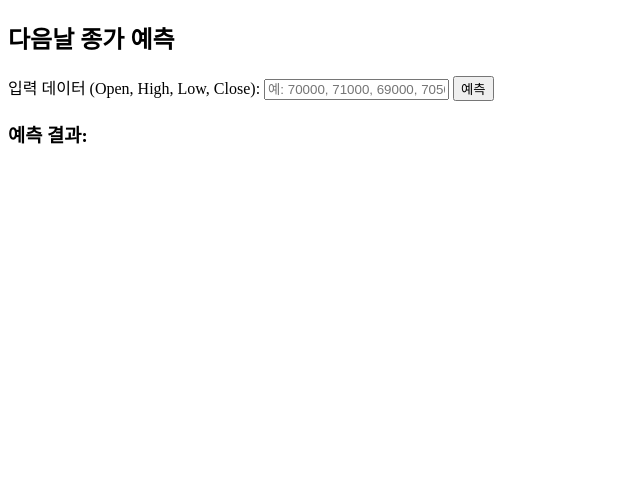
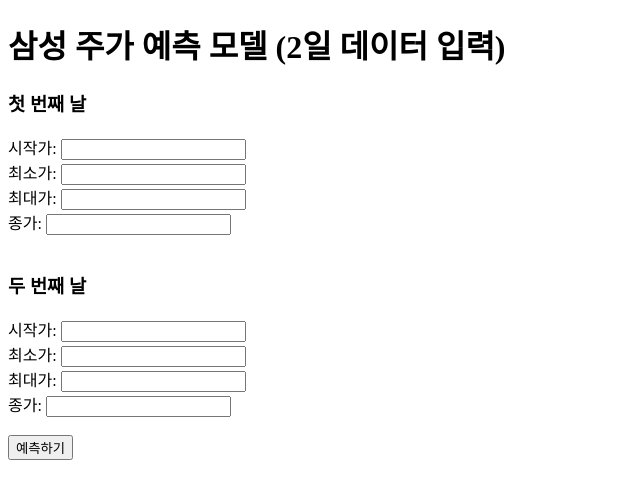
Before and after one commit to lsy3709/Rnn-Test-Samsung-Stock-Test, a Flask app: page / in a window 1280 px wide. Shown: the top 499 px of the page, without its empty margins (0-640 px from the left). Run offline with Flask 3, Linux system fonts and the light colour scheme.

Commit message:
입력 데이터 2개 받아서, 결과 예측하기 확인

```diff
--- a/app.py
+++ b/app.py
@@ -43,26 +43,30 @@
 
         input_data = data['data']
 
-        # 입력 데이터가 올바른지 확인
-        if not isinstance(input_data, list) or len(input_data) != 4:
-            return jsonify({"error": "잘못된 입력입니다. Open, High, Low, Close 데이터를 제공하세요."}), 400
+        # 입력 데이터가 올바른지 확인 (2일치 데이터 확인)
+        if not isinstance(input_data, list) or len(input_data) != 2:
+            return jsonify({"error": "잘못된 입력입니다. 2일치 Open, High, Low, Close 데이터를 제공하세요."}), 400
 
-        # 데이터 정규화 및 입력 변환
-        input_data = np.array([input_data])
+        # 입력된 2일치 데이터를 numpy 배열로 변환 후 스케일링
+        input_data = np.array(input_data)  # 2일간의 입력 데이터 배열 생성
         input_data = scaler.transform(input_data)  # 스케일러로 정규화
         input_data = np.expand_dims(input_data, axis=0)  # 배치 차원 추가
         input_data = torch.Tensor(input_data)
 
-        # 예측
+        # 예측 수행
         with torch.no_grad():
             prediction = model(input_data).item()
-        prediction = scaler.inverse_transform([[0, 0, 0, prediction]])[0][3]  # Close 역정규화
 
+        # 예측 결과를 종가 기준으로 역정규화
+        prediction = scaler.inverse_transform([[0, 0, 0, prediction]])[0][3]
+
+        # 예측 결과 반환
         return jsonify({"prediction": round(prediction, 2)})
 
     except Exception as e:
         # 예외가 발생할 경우 JSON으로 에러 반환
         return jsonify({"error": "예측 중 오류가 발생했습니다.", "details": str(e)}), 500
 
+
 if __name__ == '__main__':
     app.run()
--- a/templates/index.html
+++ b/templates/index.html
@@ -1,40 +1,72 @@
 <!DOCTYPE html>
-<html lang="en">
+<html lang="ko">
 <head>
     <meta charset="UTF-8">
-    <title>Stock Prediction</title>
+    <title>삼성 주가 예측</title>
 </head>
 <body>
-<h2>다음날 종가 예측</h2>
-<label for="inputData">입력 데이터 (Open, High, Low, Close):</label>
-<input type="text" id="inputData" placeholder="예: 70000, 71000, 69000, 70500">
-<button onclick="makePrediction()">예측</button>
+    <h1>삼성 주가 예측 모델 (2일 데이터 입력)</h1>
+    <form id="predictForm">
+        <!-- 첫 번째 날 데이터 입력 -->
+        <h3>첫 번째 날</h3>
+        시작가: <input type="number" step="0.01" name="open_1" required><br>
+        최소가: <input type="number" step="0.01" name="low_1" required><br>
+        최대가: <input type="number" step="0.01" name="high_1" required><br>
+        종가: <input type="number" step="0.01" name="close_1" required><br><br>
 
-<h3>예측 결과: <span id="result"></span></h3>
+        <!-- 두 번째 날 데이터 입력 -->
+        <h3>두 번째 날</h3>
+        시작가: <input type="number" step="0.01" name="open_2" required><br>
+        최소가: <input type="number" step="0.01" name="low_2" required><br>
+        최대가: <input type="number" step="0.01" name="high_2" required><br>
+        종가: <input type="number" step="0.01" name="close_2" required><br><br>
 
-<script>
-    async function makePrediction() {
-        const data = document.getElementById("inputData").value.split(',').map(Number);
+        <button type="button" onclick="makePrediction()">예측하기</button>
+    </form>
 
-        try {
-            const response = await fetch('/predict', {
+    <!-- 예측 결과 표시 -->
+    <h2 id="predictionResult"></h2>
+
+    <script>
+        // 입력 데이터를 JSON 형식으로 변환하여 서버로 전송
+        function makePrediction() {
+            // 첫 번째 날과 두 번째 날의 입력 값을 배열로 수집
+            const data = [
+                [
+                    parseFloat(document.querySelector('[name="open_1"]').value),
+                    parseFloat(document.querySelector('[name="low_1"]').value),
+                    parseFloat(document.querySelector('[name="high_1"]').value),
+                    parseFloat(document.querySelector('[name="close_1"]').value)
+                ],
+                [
+                    parseFloat(document.querySelector('[name="open_2"]').value),
+                    parseFloat(document.querySelector('[name="low_2"]').value),
+                    parseFloat(document.querySelector('[name="high_2"]').value),
+                    parseFloat(document.querySelector('[name="close_2"]').value)
+                ]
+            ];
+
+            // 서버로 POST 요청 전송
+            fetch('/predict', {
                 method: 'POST',
-                headers: { 'Content-Type': 'application/json' },
+                headers: {
+                    'Content-Type': 'application/json'
+                },
                 body: JSON.stringify({ data: data })
+            })
+            .then(response => response.json())
+            .then(result => {
+                if (result.error) {
+                    document.getElementById('predictionResult').innerText = "오류: " + result.error;
+                } else {
+                    document.getElementById('predictionResult').innerText = "예측된 종가: " + result.prediction + " 원";
+                }
+            })
+            .catch(error => {
+                document.getElementById('predictionResult').innerText = "예측 요청 중 오류 발생";
+                console.error('Error:', error);
             });
-
-            if (response.ok) {
-                const result = await response.json();
-                document.getElementById("result").innerText = result.prediction;
-            } else {
-                document.getElementById("result").innerText = "예측 요청 중 서버 오류가 발생했습니다.";
-            }
-        } catch (error) {
-            document.getElementById("result").innerText = "예측 중 오류가 발생했습니다. 입력 데이터를 확인하세요.";
-            console.error("Error:", error);
         }
-    }
-</script>
-
+    </script>
 </body>
 </html>
```
